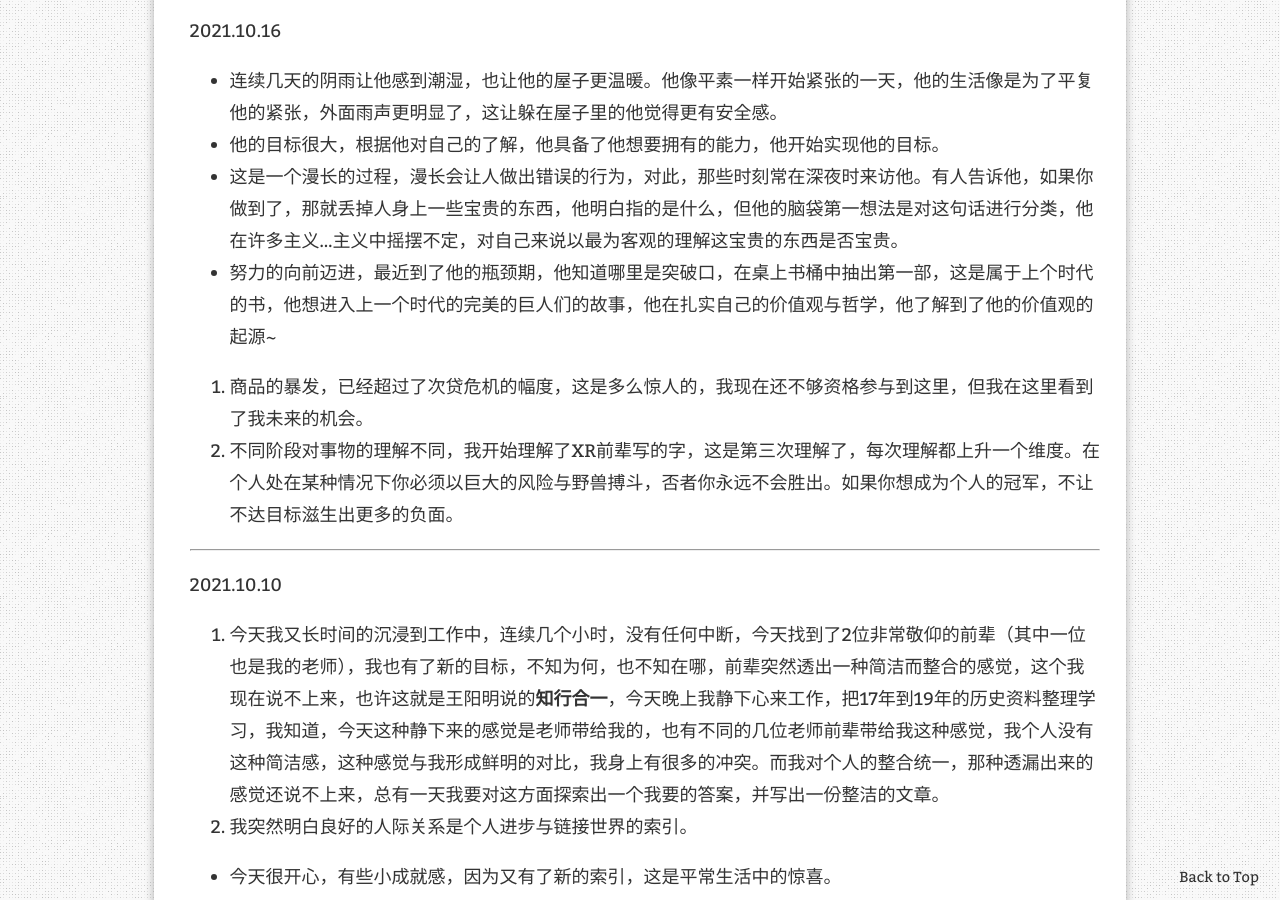
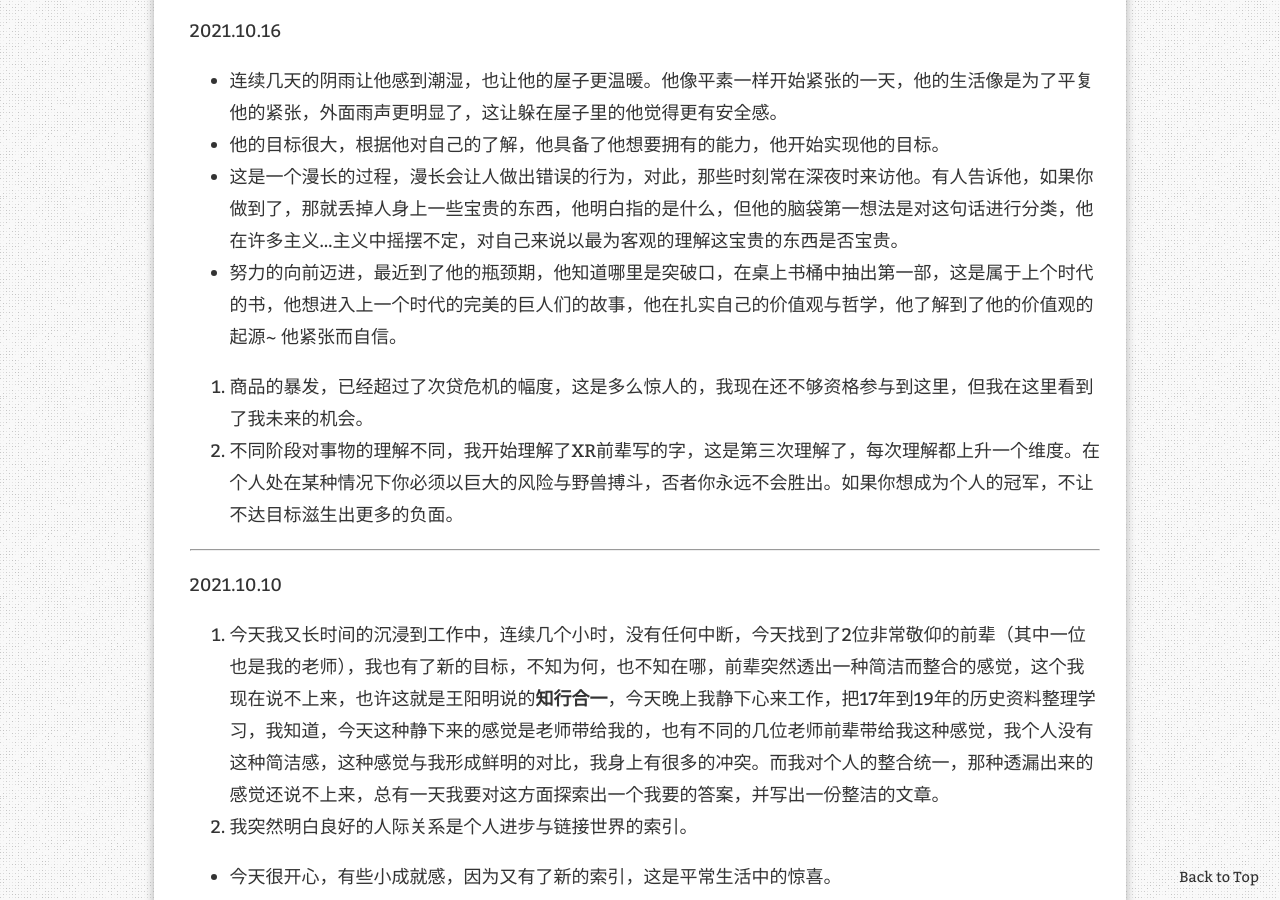
Before and after one commit to victor3pt/victor3pt, a Jekyll site: the page built from _posts/2021-10-10-生活记录-时间轴.md, in a window 1280 px wide and 900 px high, scrolled down 402 px. Built offline with Jekyll 4.4.1, drawn with Linux system fonts in a browser that asks for light colours; comment, search, counter and statistics services are not loaded.

Commit message:
qwrtgggg

```diff
--- a/_posts/2021-10-10-生活记录-时间轴.md
+++ b/_posts/2021-10-10-生活记录-时间轴.md
@@ -20,7 +20,9 @@ permalink: /:categories/ToMoveForward
 
 * 这是一个漫长的过程，漫长会让人做出错误的行为，对此，那些时刻常在深夜时来访他。有人告诉他，如果你做到了，那就丢掉人身上一些宝贵的东西，他明白指的是什么，但他的脑袋第一想法是对这句话进行分类，他在许多主义...主义中摇摆不定，对自己来说以最为客观的理解这宝贵的东西是否宝贵。
 
-* 努力的向前迈进，最近到了他的瓶颈期，他知道哪里是突破口，在桌上书桶中抽出第一部，这是属于上个时代的书，他想进入上一个时代的完美的巨人们的故事，他在扎实自己的价值观与哲学，他了解到了他的价值观的起源~
+* 努力的向前迈进，最近到了他的瓶颈期，他知道哪里是突破口，在桌上书桶中抽出第一部，这是属于上个时代的书，他想进入上一个时代的完美的巨人们的故事，他在扎实自己的价值观与哲学，他了解到了他的价值观的起源~ 他紧张而自信。
+
+
 
 1. 商品的暴发，已经超过了次贷危机的幅度，这是多么惊人的，我现在还不够资格参与到这里，但我在这里看到了我未来的机会。
 2. 不同阶段对事物的理解不同，我开始理解了XR前辈写的字，这是第三次理解了，每次理解都上升一个维度。在个人处在某种情况下你必须以巨大的风险与野兽搏斗，否者你永远不会胜出。如果你想成为个人的冠军，不让不达目标滋生出更多的负面。
```
